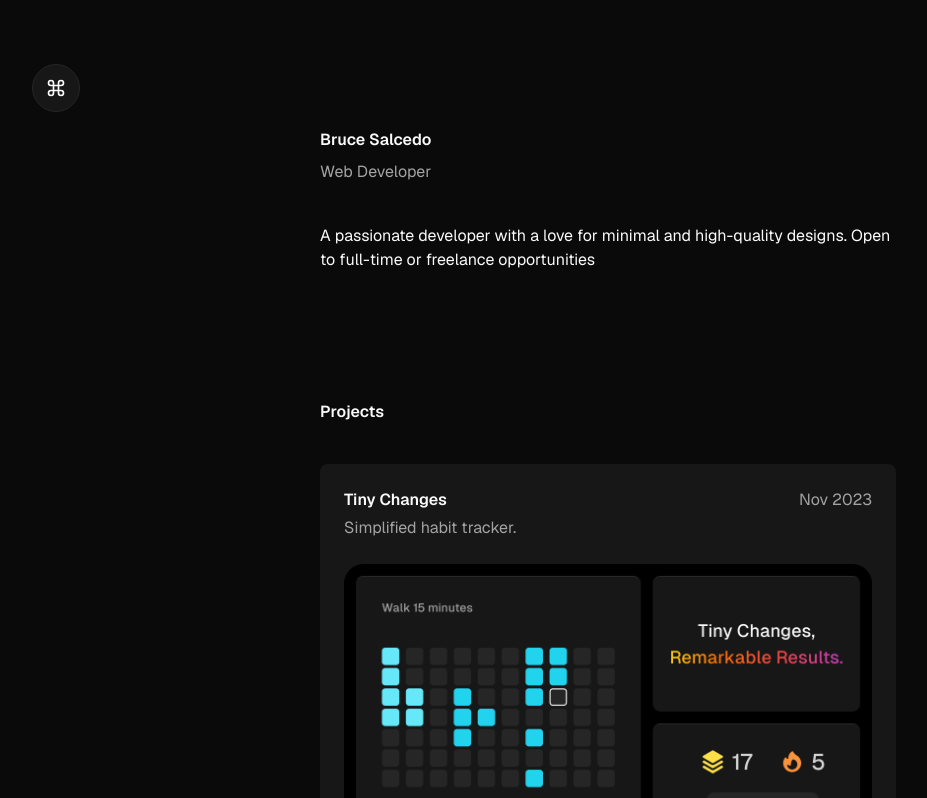
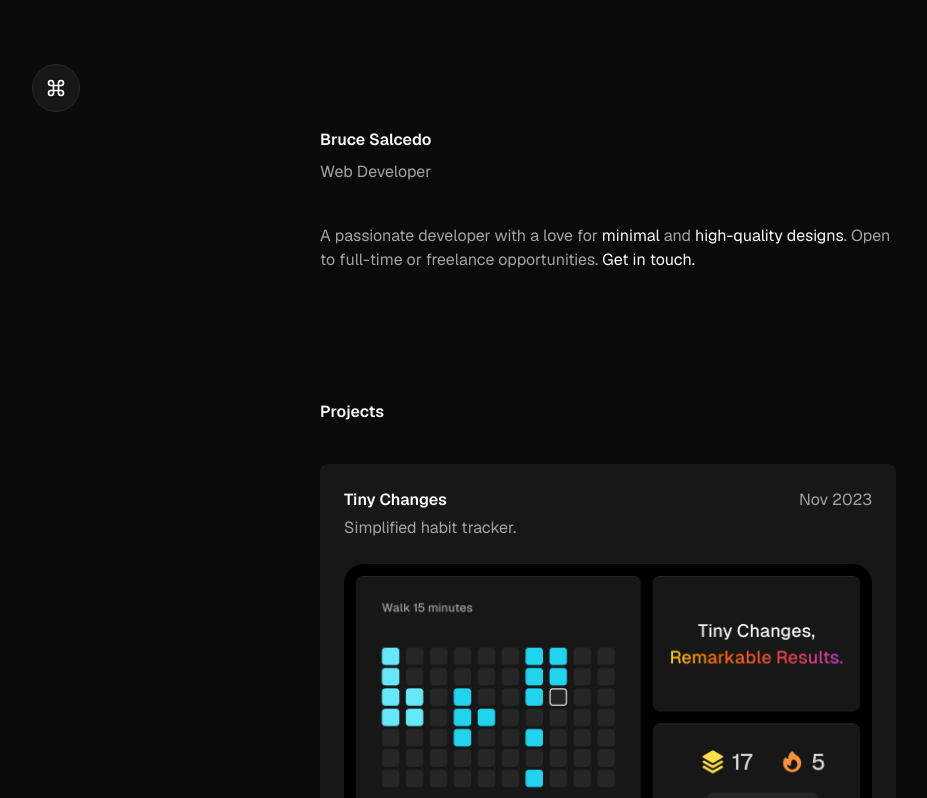
Before and after one commit to codewithbersh/brucesalcedo.com, a Next.js app: page / in a window 1280 px wide. Shown: the top 798 px of the page, without its empty margins (32-959 px from the left). Built offline with nearby package versions, Linux system fonts and the light colour scheme.

Commit message:
feat: get in touch to open send message modal

```diff
--- a/app/_components/header.tsx
+++ b/app/_components/header.tsx
@@ -1,4 +1,10 @@
+"use client";
+
+import { useSendMessage } from "@/hooks/use-send-message";
+
 export const Header = () => {
+  const { setIsOpen } = useSendMessage();
+
   return (
     <div className="space-y-10 px-4">
       <div className="space-y-2">
@@ -16,11 +22,19 @@ export const Header = () => {
         </h2>
       </div>
       <p
-        className=" animate-fade-up opacity-0"
+        className=" animate-fade-up text-muted-foreground opacity-0"
         style={{ animationFillMode: "forwards", animationDelay: "0.45s" }}
       >
-        A passionate developer with a love for minimal and high-quality designs.
-        Open to full-time or freelance opportunities
+        A passionate developer with a love for{" "}
+        <span className="text-primary">minimal</span> and{" "}
+        <span className="text-primary">high-quality designs</span>. Open to
+        full-time or freelance opportunities.{" "}
+        <span
+          className="cursor-pointer text-primary underline-offset-2 hover:underline"
+          onClick={() => setIsOpen(true)}
+        >
+          Get in touch.
+        </span>
       </p>
     </div>
   );
```
